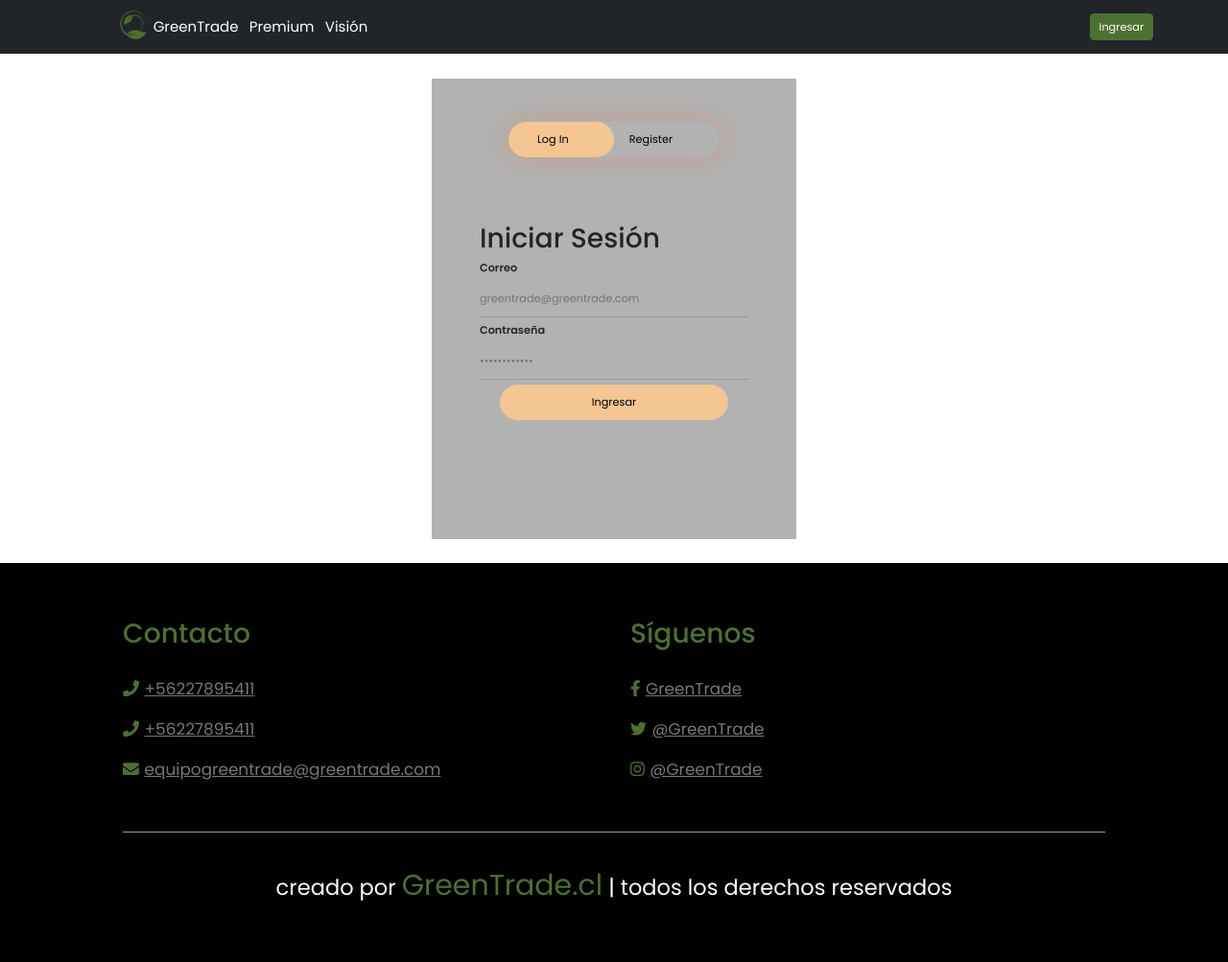
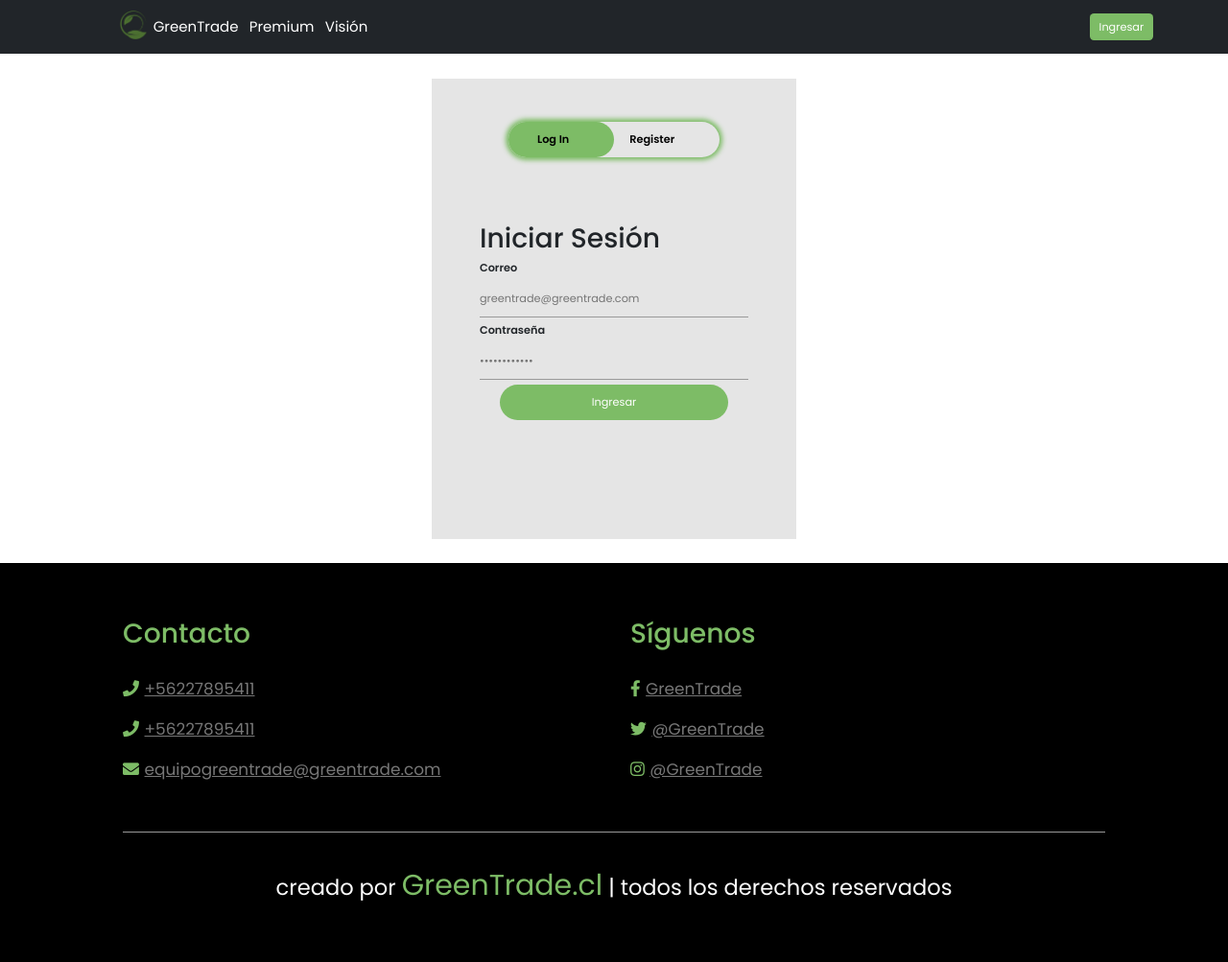
Before and after one commit to steffieess/GreenTrade, a PHP site: page /html/pages/login_register.php in a window 1280 px wide. Shown: the whole page at 96% size. Run offline with PHP 8.4, Linux system fonts and the light colour scheme; style sheets or scripts are compiled from the project's sources; some libraries are stand-ins or nearby versions.

Commit message:
login-registro
Cambios al php de formulario + cambio estilos principalmente --main-color

```diff
--- a/css/style.scss
+++ b/css/style.scss
@@ -10,7 +10,7 @@ body {
  }
 
  :root {
-    --main-color: #4c7031;
+    --main-color: #7DBC66;
     --black: #222;
     --white: #fff;
     --light-black: #777;
@@ -98,7 +98,7 @@ body {
  }
 
  .btn:hover {
-    background-color: #668C4A !important;
+    background-color: #75AF61 !important;
     color: white;
     border: #222;
  }
@@ -711,7 +711,7 @@ section {
 	height:480px;
 	position:relative;
 	margin:2% auto;
-	background:rgba(0,0,0,0.3);
+	background:var(--light-white);
 	padding:10px;
     overflow: hidden;
 }
@@ -720,7 +720,7 @@ section {
 	width:220px;
 	margin:35px auto;
 	position:relative;
-	box-shadow: 0 0 20px 9px #ff61241f;
+	box-shadow: var(--main-color);
 	border-radius: 30px;
 }
 .toggle-btn
@@ -739,7 +739,7 @@ section {
 	position: absolute;
 	width: 110px;
 	height: 100%;
-	background: #F3C693;
+	background: var(--main-color);
 	border-radius: 30px;
 	transition: .5s;
 }
@@ -776,7 +776,7 @@ section {
 	cursor: pointer;
 	display: block;
 	margin: auto;
-	background: #F3C693;
+	background: var(--main-color);
 	border: 0;
 	outline: none;
 	border-radius: 30px;
@@ -813,7 +813,7 @@ section {
 	height:480px;
 	position:relative;
 	margin:2% auto;
-	background:rgba(0,0,0,0.3);
+	background:rgba(0, 0, 0, .1);
 	padding:10px;
     overflow: hidden;
 }
@@ -822,7 +822,7 @@ section {
 	width:220px;
 	margin:35px auto;
 	position:relative;
-	box-shadow: 0 0 20px 9px #ff61241f;
+	box-shadow: 0 0 5px 3px #7DBC66;
 	border-radius: 30px;
 }
 .toggle-btn
@@ -841,7 +841,7 @@ section {
 	position: absolute;
 	width: 110px;
 	height: 100%;
-	background: #F3C693;
+	background: var(--main-color);
 	border-radius: 30px;
 	transition: .5s;
 }
@@ -878,7 +878,7 @@ section {
 	cursor: pointer;
 	display: block;
 	margin: auto;
-	background: #F3C693;
+	background: var(--main-color);
 	border: 0;
 	outline: none;
 	border-radius: 30px;
@@ -905,3 +905,25 @@ section {
 	color:white;
 	font-size: 15;
 }
+/*FIN REGISTRO E INICIAR SESIÓN*/
+
+/*INICIO STYLES SCROLLBAR DE REGISTRAR*/
+#global {
+    width: 300px;
+    height: 300px;
+    overflow-y: scroll;
+}
+
+#global::-webkit-scrollbar {
+    width: 1rem;
+}
+
+#global::-webkit-scrollbar-track {
+    background-color: white;
+    box-shadow: var(--box-shadow);
+}
+
+#global::-webkit-scrollbar-thumb {
+    background-color: var(--main-color);
+}
+/*FIN STYLES SCROLLBAR DE REGISTRAR*/
--- a/html/pages/login_register.php
+++ b/html/pages/login_register.php
@@ -1,25 +1,6 @@
 <!-- header section starts  -->
 <?php include("../../includes/header.php"); ?>
 <!-- header section ends -->
-<style type="text/css">
-    #global {
-        width: 300px;
-        height: 300px;
-        overflow-y: scroll;
-    }
-
-    #global::-webkit-scrollbar {
-        width: 1rem;
-    }
-
-    #global::-webkit-scrollbar-track {
-        background-color: white;
-    }
-
-    #global::-webkit-scrollbar-thumb {
-        background-color: #4c7031;
-    }
-</style>
 
 <body>
 
@@ -29,11 +10,11 @@
 
             <div class='button-box'>
                 <div id='btn'></div>
-                <button type='button' onclick='login()' class='toggle-btn'>Log In</button>
-                <button type='button' onclick='register()' class='toggle-btn'>Register</button>
+                <button type='button' onclick='login()' class='toggle-btn'><b>Log In</b></button>
+                <button type='button' onclick='register()' class='toggle-btn'><b>Register</b></button>
             </div>
-
-            <form id='login' class='input-group-login'>
+            <!--Inicio Formulario LOGIN-->
+            <form action="../func/ingresar.php" id='login' class='input-group-login' method="POST">
                 <h1>Iniciar Sesión</h1>
                 <div class="content">
                     <label for="nombre"><b>Correo</b></label>
@@ -44,11 +25,12 @@
                     <input name="clave" type="text" class='input-field' placeholder="••••••••••••" required>
                 </div>
                 <div>
-                    <button class="submit-btn" type="submit" value="submit"> <span>Ingresar</span></button>
+                    <input class="submit-btn" type="submit" value="Ingresar">
                 </div>
             </form>
-
-            <form id='register' class='input-group-register'>
+            <!--Cierre Formulario LOGIN-->
+            <!--Inicio Formulario REGISTER-->
+            <form action="../func/registrarse.php" id='register' class='input-group-register' method="POST">
                 <div id="global">
                     <h1>Registrar Empresa</h1>
                     <div class="content">
@@ -67,10 +49,7 @@
                         <label for="mail_empresa"><b>Correo Empresa</b></label>
                         <input name="mail_empresa" type="text" class='input-field' placeholder="greentrade@greentrade.com" required>
                     </div>
-                    <div>
-                        <button class="submit-btn" type="submit" value="submit"> <span>Ingresar</span></button>
-                    </div>
-                    <h1>Registrar Representante de la Empresa</h1>
+                    <h3>Representante de la Empresa</h3>
                     <div class="content">
                         <label for="rut_user"><b>Rut representante</b></label>
                         <input name="rut_user" type="text" class='input-field' placeholder="11111111-1" required>
@@ -95,15 +74,24 @@
                         <label for="tel_user"><b>Teléfono representante</b></label>
                         <input name="tel_user" type="text" class='input-field' placeholder="Teléfono" required>
                     </div>
+                    <div class="content">
+                            <label for="clave_user"><b>Crear contraseña representante</b></label>
+                            <input name="clave_user" type="text" class='input-field' placeholder="••••••••••••" required>
+                        </div>
+                        <div class="content">
+                            <label for="clave_user_valid"><b>Repita contraseña creada</b></label>
+                            <input name="clave_user_valid" type="text" class='input-field' placeholder="••••••••••••" required>
+                        </div>
                     <div>
-                        <button class="submit-btn" type="submit" value="submit"> <span>Ingresar</span></button>
+                        <input class="submit-btn" type="submit" value="Registrar">
                     </div>
                 </div>
-            </form>
-
+            </action=>
+            <!--Cierre Formulario REGISTER-->
         </div>
     </div>
 
+    <!--INICIO SCRIPT BUTTON SCROLL DE LOGIN - REGISTER-->
     <script>
         var x = document.getElementById('login');
         var y = document.getElementById('register');
@@ -121,6 +109,7 @@
             z.style.left = '0px';
         }
     </script>
+    <!--CIERRE SCRIPT BUTTON SCROLL DE LOGIN - REGISTER-->
 
     <!-- footer section starts  -->
     <?php include("../../includes/footer.php"); ?>
--- a/includes/header.php
+++ b/includes/header.php
@@ -28,7 +28,7 @@
    }
 
    :root {
-      --main-color: #4c7031;
+      --main-color: #7DBC66;
       --black: #222;
       --white: #fff;
       --light-black: #777;
```
